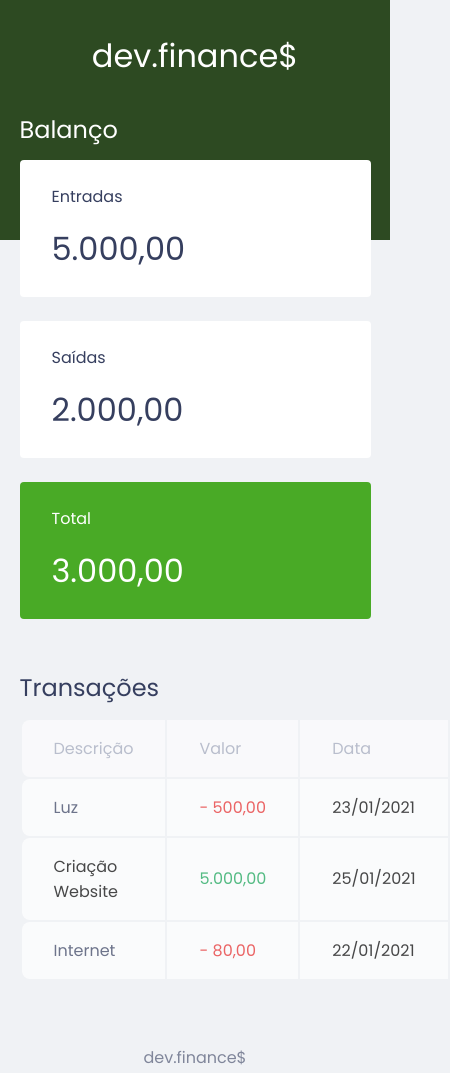
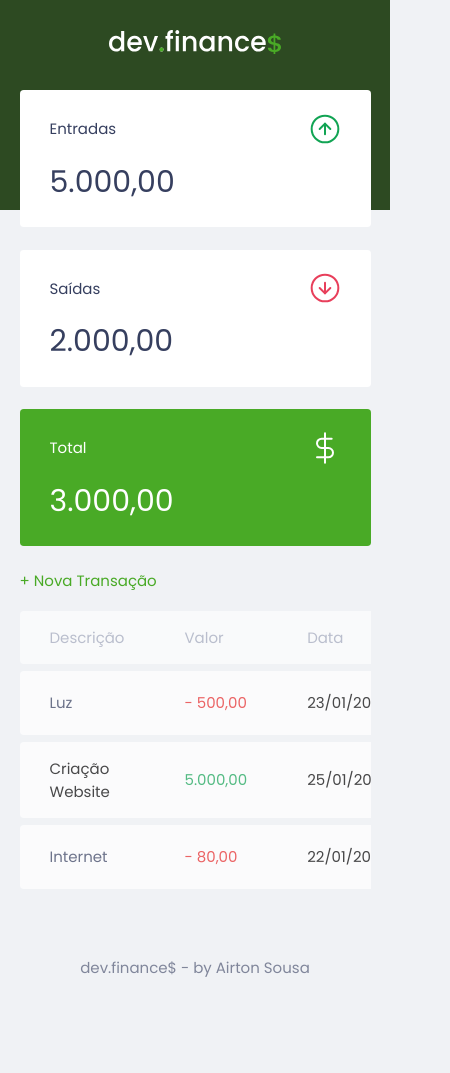
Before and after one commit to notria-12/maratona-discover, a plain HTML site: page index.html in a window 390 px wide. Shown: the whole page, 450 px wide, since content can reach past the window. After the commit the page ends 1009 px from the top, so only its background shows below. Drawn offline with Linux system fonts and the light colour scheme.

Commit message:
adicionando ícones personalizados e responsividade

```diff
--- a/index.html
+++ b/index.html
@@ -15,37 +15,48 @@
 
 <body>
     <header>
-        <h1 id="logo">dev.finance$</h1>
+        <img src="./assets/logo.svg" alt="Logo Dev Finance">
     </header>
 
     <main class="container">
         <section id="balance">
-            <h2>Balanço</h2>
+            <h2 class="sr-only">Balanço</h2>
 
             <div class="card">
-                <h3>Entradas</h3>
+                <h3>
+                    <span>Entradas</span>
+                    <img src="./assets/income.svg" alt="Image Income">
+                </h3>
                 <p>5.000,00</p>
             </div>
             <div class="card">
-                <h3>Saídas</h3>
+                <h3>
+                    <span>Saídas</span>
+                    <img src="./assets/expense.svg" alt="Image expense">
+                </h3>
                 <p>2.000,00</p>
             </div>
             <div class="card total">
-                <h3>Total</h3>
+                <h3>
+                    <span>Total</span>
+                    <img src="./assets/total.svg" alt="Image Total">
+                </h3>
                 <p>3.000,00</p>
             </div>
 
         </section>
 
         <section id="transaction">
-            <h2>Transações</h2>
+            <h2 class="sr-only">Transações</h2>
 
+            <a href="#" class="button new">+ Nova Transação</a>
             <table id="data-table">
                 <thead>
                     <tr>
                         <th>Descrição</th>
                         <th>Valor</th>
                         <th>Data</th>
+                        <th></th>
                     </tr>
                 </thead>
                 <tbody>
@@ -53,16 +64,25 @@
                         <td class="description">Luz</td>
                         <td class="expense">- 500,00</td>
                         <td class="date">23/01/2021</td>
+                        <td>
+                            <img src="./assets/minus.svg" alt="Remover transação">
+                        </td>
                     </tr>
                     <tr>
                         <td>Criação Website</td>
                         <td class="income">5.000,00</td>
                         <td class="date">25/01/2021</td>
+                        <td>
+                            <img src="./assets/minus.svg" alt="Remover transação">
+                        </td>
                     </tr>
                     <tr>
                         <td class="description">Internet</td>
                         <td class="expense">- 80,00</td>
                         <td class="date">22/01/2021</td>
+                        <td>
+                            <img src="./assets/minus.svg" alt="Remover transação">
+                        </td>
                     </tr>
                 </tbody>
             </table>
@@ -71,7 +91,7 @@
     </main>
 
     <footer>
-        <p>dev.finance$</p>
+        <p>dev.finance$ - by Airton Sousa</p>
     </footer>
 
 </body>
--- a/styles.css
+++ b/styles.css
@@ -9,14 +9,45 @@
     box-sizing: border-box;
 }
 
+html{
+    font-size: 93.75%;
+}
+
 body{
     background: #f0f2f5;
     font-family: 'Poppins', sans-serif;
 }
 
+/* Apenas para leitores de telas */
+.sr-only{
+    position: absolute;
+    width: 1px;
+    height: 1px;
+    padding: 0;
+     margin: -1px;
+     overflow: hidden;
+     clip: rect(0,0,0,0);
+     white-space: nowrap;
+     border-width: 0;
+}
 .container{
     width: min(90vw, 800px);
     margin: auto;
+}
+/*==== Links e Botões =====*/
+
+a{
+    color: #49AA26;
+    text-decoration: none;
+}
+
+a:hover{
+    color: #3dd705;
+}
+
+.button.new{
+    display: inline-block;
+    margin-bottom: .8rem;
 }
 
 /*==== Titles =====*/
@@ -44,6 +75,7 @@ header{
 /*==== BALANCE =====*/
 #balance{
     margin-top: -8rem;
+    /* display: flex; */
 }
 #balance h2{
     color: white;
@@ -61,6 +93,10 @@ header{
 .card h3{
     font-weight: normal;
     font-size: 1rem;
+    display: flex;
+    align-items: center;
+    justify-content: space-between;
+
 }
 
 .card p{
@@ -77,7 +113,9 @@ header{
 /*==== TRANSACTIONS =====*/
 #data-table{
     width: 100%;
-
+    border-spacing: 0 0.5rem;
+    display: block;
+    overflow-x: auto;
 }
 table th{
     background: white;
@@ -103,7 +141,11 @@ table tr:hover{
 
 table thead tr th:first-child,
 table tbody tr td:first-child{
-    border-radius: 00.5rem 0 0 0.5rem;
+    border-radius: 00.25rem 0 0 0.25rem;
+}
+table thead tr th:last-child,
+table tbody tr td:last-child{
+    border-radius: 0 00.25rem  0.25rem 0;
 }
 
 td.description{
@@ -124,3 +166,16 @@ footer{
     color: var(--dark-blue);
     opacity: 0.6;
 }
+
+/* ====RESPONSIVE ==== */
+@media (min-width: 800px){
+    html{
+        font-size: 87.5%;
+    }
+
+    #balance{
+        display: grid;
+        grid-template-columns: 1fr 1fr 1fr;
+        gap: 2rem;
+    }
+}
```
Also changed, not shown: assets/expense.svg (added), assets/income.svg (added), assets/logo.svg (added), assets/minus.svg (added), assets/plus.svg (added), assets/total.svg (added).
